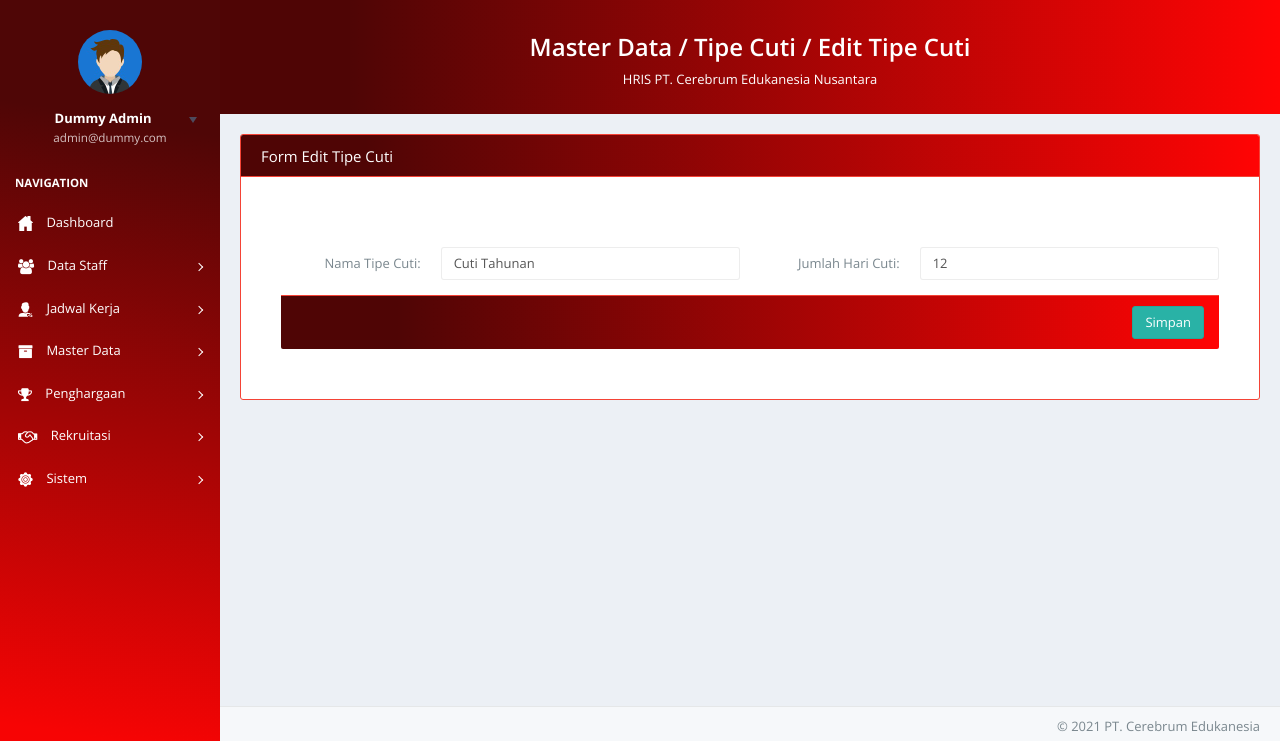
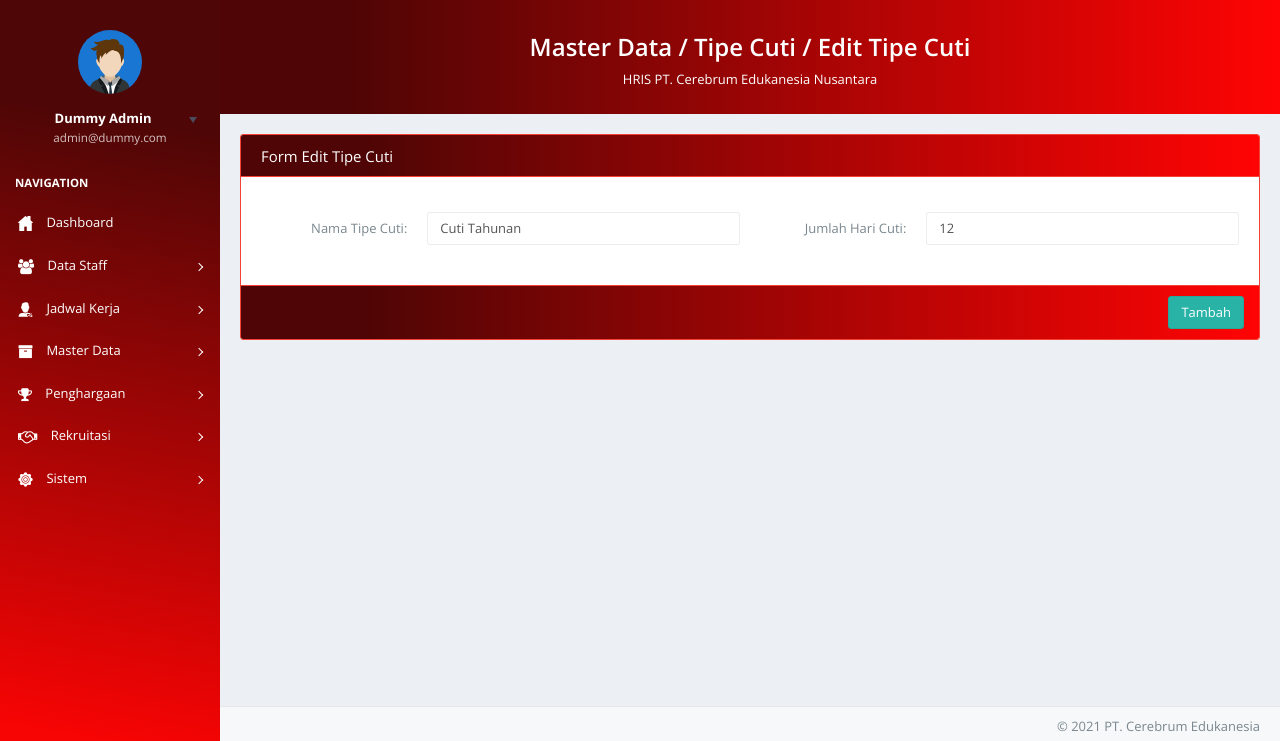
Before and after one commit to magang-cerebrum/hris-app-laravel7, a Laravel app: page /admin/paid-leave-type/1/edit in a window 1280 px wide. Shown: the part 59-800 px from the top of the page. Run offline with Laravel 8, Linux system fonts and the light colour scheme; a user stored in the database is signed in; data comes from the database, SQL or seed files in the repository; parts of the project's set-up code (start-up, migrations or seed data) failed here and were passed over; some libraries are stand-ins or nearby versions; some web fonts are replaced.

Commit message:
perbaikan panel footer

```diff
--- a/resources/views/masterData/datastaff/create.blade.php
+++ b/resources/views/masterData/datastaff/create.blade.php
@@ -14,7 +14,6 @@
     <div class="panel-heading">
         <h3 class="panel-title">Form Tambah Data Staff</h3>
     </div>
-    <div class="panel-body">
     <form class="form-horizontal" action="/admin/data-staff" method="POST">
         @csrf
         <div class="panel-body">
@@ -235,12 +234,11 @@
                     </div> @enderror
                 </div>
             </div>
+        </div>
         <div class="panel-footer text-right">
             <button class="btn btn-mint" type="submit">Tambah</button>
         </div>
-            </div>
     </form>
-    </div>
 </div>
 
 @section('script')
--- a/resources/views/masterData/datastaff/edit.blade.php
+++ b/resources/views/masterData/datastaff/edit.blade.php
@@ -13,11 +13,10 @@
     <div class="panel-heading">
         <h3 class="panel-title">Form Edit Data Staff</h3>
     </div>
+    <form class="form-horizontal" action="/admin/data-staff/{{$staff->id}}" method="POST">
         <div class="panel-body">
-        <form class="form-horizontal" action="/admin/data-staff/{{$staff->id}}" method="POST">
             @csrf
             @method('put')
-            <div class="panel-body">
             <div class="form-group">
                 <div class="row">
                     <label class="col-sm-2 control-label">NIP:</label>
@@ -249,12 +248,11 @@
                     </div> @enderror
                 </div>
             </div>
+        </div>
         <div class="panel-footer text-right">
             <button class="btn btn-mint" type="submit">Simpan</button>
         </div>
-            </div>
     </form>
-    </div>
 </div>
 @section('script')
 <!--Bootstrap Timepicker [ OPTIONAL ]-->
--- a/resources/views/masterData/division/create.blade.php
+++ b/resources/views/masterData/division/create.blade.php
@@ -7,7 +7,6 @@
     <div class="panel-heading">
         <h3 class="panel-title">Form Tambah Divisi</h3>
     </div>
-    <div class="panel-body">
     <form class="form-horizontal" action="/admin/division" method="POST">
         @csrf
         <div class="panel-body">
@@ -22,12 +21,11 @@
                     </div> @enderror
                 </div>
             </div>
+        </div>
         <div class="panel-footer text-right">
             <button class="btn btn-mint" type="submit">Tambah</button>
         </div>
-            </div>
     </form>
-    </div>
 </div>
 
 @endsection
--- a/resources/views/masterData/division/edit.blade.php
+++ b/resources/views/masterData/division/edit.blade.php
@@ -7,7 +7,6 @@
     <div class="panel-heading">
         <h3 class="panel-title">Form Edit Divisi</h3>
     </div>
-    <div class="panel-body">
     <form class="form-horizontal" action="/admin/division/{{$division->id}}" method="POST">
         @csrf
         @method('put')
@@ -23,11 +22,10 @@
                     </div> @enderror
                 </div>
             </div>
+        </div>
         <div class="panel-footer text-right">
             <button class="btn btn-mint" type="submit">Simpan</button>
         </div>
-            </div>
     </form>
 </div>
-</div>
 @endsection
--- a/resources/views/masterData/job/jobAdd.blade.php
+++ b/resources/views/masterData/job/jobAdd.blade.php
@@ -7,7 +7,6 @@
         <div class="panel-heading">
             <h3 class="panel-title">Tambah Data Lowongan</h3>
         </div>
-        <div class="panel-body">
         <form class="form-horizontal" action="/admin/job" method="POST">
             @csrf
             <div class="panel-body">
@@ -40,11 +39,10 @@
                             </div> @enderror
                     </div>
                 </div>
+            </div>
             <div class="panel-footer text-right">
                 <button class="btn btn-mint" type="submit">Tambah</button>
             </div>
-                </div>
         </form>
     </div>
-    </div>
 @endsection
--- a/resources/views/masterData/leavetype/create.blade.php
+++ b/resources/views/masterData/leavetype/create.blade.php
@@ -7,7 +7,6 @@
     <div class="panel-heading">
         <h3 class="panel-title">Form Tambah Data Tipe Cuti</h3>
     </div>
-    <div class="panel-body">
     <form class="form-horizontal" action="/admin/paid-leave-type" method="POST">
         @csrf
         <div class="panel-body">
@@ -30,12 +29,11 @@
                     </div> @enderror
                 </div>
             </div>
+        </div>
         <div class="panel-footer text-right">
             <button class="btn btn-mint" type="submit">Tambah</button>
         </div>
-            </div>
     </form>
-    </div>
 </div>
 
 @endsection
--- a/resources/views/masterData/leavetype/edit.blade.php
+++ b/resources/views/masterData/leavetype/edit.blade.php
@@ -7,7 +7,6 @@
     <div class="panel-heading">
         <h3 class="panel-title">Form Edit Tipe Cuti</h3>
     </div>
-    <div class="panel-body">
     <form class="form-horizontal" action="/admin/paid-leave-type/{{$cuti->id}}" method="POST">
         @csrf
         @method('put')
@@ -33,11 +32,10 @@
                     </div> @enderror
                 </div>
             </div>
+        </div>
         <div class="panel-footer text-right">
-                    <button class="btn btn-mint" type="submit">Simpan</button>
-                </div>
+            <button class="btn btn-mint" type="submit">Tambah</button>
         </div>
     </form>
 </div>
-</div>
 @endsection
--- a/resources/views/masterData/position/create.blade.php
+++ b/resources/views/masterData/position/create.blade.php
@@ -7,7 +7,6 @@
     <div class="panel-heading">
         <h3 class="panel-title">Form Tambah Jabatan</h3>
     </div>
-    <div class="panel-body">
     <form class="form-horizontal" action="/admin/position" method="POST">
         @csrf
         <div class="panel-body">
@@ -22,11 +21,10 @@
                     </div> @enderror
                 </div>
             </div>
+        </div>
         <div class="panel-footer text-right">
             <button class="btn btn-mint" type="submit">Tambah</button>
         </div>
-            </div>
     </form>
 </div>
-</div>
 @endsection
--- a/resources/views/masterData/position/edit.blade.php
+++ b/resources/views/masterData/position/edit.blade.php
@@ -8,7 +8,6 @@
     <div class="panel-heading">
         <h3 class="panel-title">Form Edit Jabatan</h3>
     </div>
-    <div class="panel-body">
     <form class="form-horizontal" action="/admin/position/{{$position->id}}" method="POST">
         @csrf
         @method('put')
@@ -24,11 +23,10 @@
                     </div> @enderror
                 </div>
             </div>
+        </div>
         <div class="panel-footer text-right">
             <button class="btn btn-mint" type="submit">Simpan</button>
         </div>
-            </div>
     </form>
 </div>
-</div>
 @endsection
--- a/resources/views/masterData/shift/create.blade.php
+++ b/resources/views/masterData/shift/create.blade.php
@@ -12,7 +12,6 @@
     <div class="panel-heading">
         <h3 class="panel-title">Form Tambah Shift</h3>
     </div>
-    <div class="panel-body">
     <form class="form-horizontal" action="/admin/shift" method="POST">
         @csrf
         <div class="panel-body">
@@ -49,12 +48,11 @@
                     </div>
                 </div>
             </div>
+        </div>
         <div class="panel-footer text-right">
             <button class="btn btn-mint" type="submit">Tambah</button>
         </div>
-            </div>
     </form>
-    </div>
 </div>
 @section('script')
 <!--Bootstrap Timepicker [ OPTIONAL ]-->
--- a/resources/views/masterData/shift/edit.blade.php
+++ b/resources/views/masterData/shift/edit.blade.php
@@ -12,7 +12,6 @@
     <div class="panel-heading">
         <h3 class="panel-title">Form Edit Shift</h3>
     </div>
-    <div class="panel-body">
     <form class="form-horizontal" action="/admin/shift/{{$shift->id}}" method="POST">
         @csrf
         @method('put')
@@ -48,12 +47,11 @@
                     </div>
                 </div>
             </div>
+        </div>
         <div class="panel-footer text-right">
             <button class="btn btn-mint" type="submit">Simpan</button>
         </div>
-            </div>
     </form>
-    </div>
 </div>
 @section('script')
 <!--Bootstrap Timepicker [ OPTIONAL ]-->
--- a/resources/views/masterData/transactionticketing/edit.blade.php
+++ b/resources/views/masterData/transactionticketing/edit.blade.php
@@ -11,7 +11,6 @@
     <div class="panel-heading">
         <h3 class="panel-title">Kirim Respon Ticket</h3>
     </div>
-    <div class="panel-body">
     <form class="form-horizontal" action="/admin/ticketing/{{$ticketing->id}}" method="POST">
         @csrf
         @method('put')
@@ -76,7 +75,6 @@
         </div>
     </form>
 </div>
-</div>
 @endsection
 @section('script')
     <!--Bootstrap Select [ OPTIONAL ]-->
```
Lines whose indentation alone changed are shown as unchanged.
